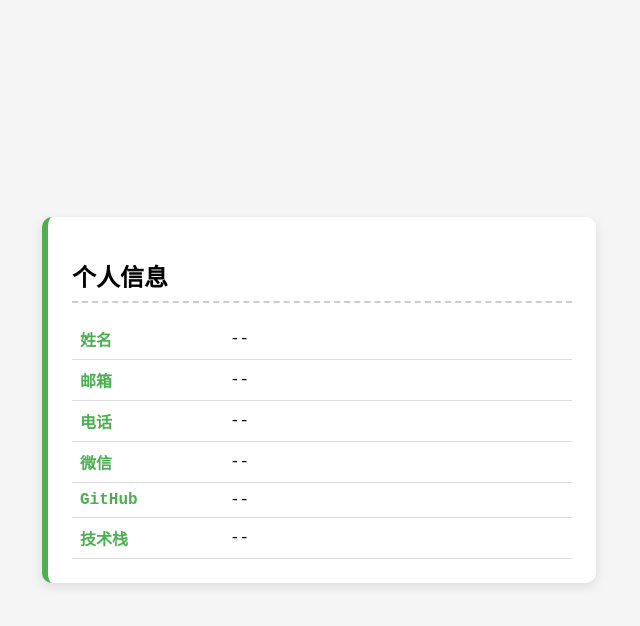
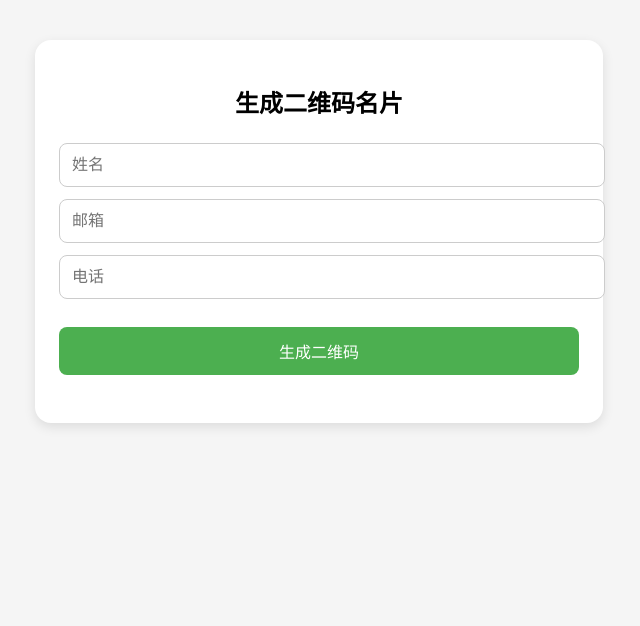
Before and after one commit to badboy-jy/personCard, a plain HTML site: page index.html in a window 1280 px wide. Shown: the whole page, without its empty margins (321-961 px from the left). Drawn offline with Linux system fonts and the light colour scheme.

Commit message:
Update index.html

```diff
--- a/index.html
+++ b/index.html
@@ -3,33 +3,76 @@
 <head>
   <meta charset="UTF-8" />
   <meta name="viewport" content="width=device-width, initial-scale=1.0"/>
-  <title>动态个人信息表</title>
+  <title>个人信息卡片</title>
+  <script src="https://cdn.jsdelivr.net/npm/qrcodejs@1.0.0/qrcode.min.js"></script>
   <style>
     body {
       background-color: #f5f5f5;
       font-family: "Courier New", Courier, monospace;
+      margin: 0;
+      padding: 40px 20px;
       display: flex;
       justify-content: center;
-      align-items: center;
-      height: 100vh;
-      margin: 0;
+      align-items: flex-start;
+      min-height: 100vh;
+    }
+
+    .card, .generator {
+      background: white;
+      padding: 24px;
+      border-radius: 16px;
+      max-width: 520px;
+      width: 100%;
+      box-shadow: 0 4px 12px rgba(0,0,0,0.1);
     }
 
     .card {
-      background-color: #fff;
-      border-radius: 10px;
-      padding: 24px;
-      box-shadow: 0 4px 12px rgba(0,0,0,0.1);
-      max-width: 500px;
-      width: 95%;
       border-left: 6px solid #4CAF50;
     }
 
-    .card h1 {
-      font-size: 24px;
-      margin-bottom: 16px;
-      border-bottom: 2px dashed #ccc;
-      padding-bottom: 8px;
+    h2, h1 {
+      text-align: center;
+      margin-bottom: 24px;
+    }
+
+    .form-group {
+      margin: 12px 0;
+    }
+
+    input {
+      width: 100%;
+      padding: 12px;
+      font-size: 16px;
+      border: 1px solid #ccc;
+      border-radius: 8px;
+    }
+
+    button {
+      width: 100%;
+      margin-top: 16px;
+      padding: 12px;
+      font-size: 16px;
+      background-color: #4CAF50;
+      color: white;
+      border: none;
+      border-radius: 8px;
+      cursor: pointer;
+    }
+
+    #qrcode {
+      margin-top: 24px;
+      display: flex;
+      justify-content: center;
+    }
+
+    #download-link {
+      display: none;
+      margin-top: 12px;
+      text-align: center;
+      font-size: 14px;
+      color: #007acc;
+      text-decoration: underline;
+      cursor: pointer;
     }
 
     table {
@@ -74,44 +117,94 @@
   </style>
 </head>
 <body>
-  <div class="card">
+
+  <!-- 二维码生成页 -->
+  <div id="generator" class="generator" style="display: none;">
+    <h2>生成二维码名片</h2>
+    <div class="form-group"><input type="text" id="name" placeholder="姓名"></div>
+    <div class="form-group"><input type="text" id="email" placeholder="邮箱"></div>
+    <div class="form-group"><input type="text" id="phone" placeholder="电话"></div>
+    <button onclick="generateQRCode()">生成二维码</button>
+    <div id="qrcode"></div>
+    <a id="download-link" download="qrcode.png">📥 下载二维码</a>
+  </div>
+
+  <!-- 信息展示卡片页 -->
+  <div id="card" class="card" style="display: none;">
     <h1>个人信息</h1>
     <table>
-      <tr><th>姓名</th><td id="name">--</td></tr>
-      <tr><th>邮箱</th><td id="email">--</td></tr>
-      <tr><th>电话</th><td id="phone">--</td></tr>
-      <tr><th>微信</th><td id="wechat">--</td></tr>
-      <tr><th>GitHub</th><td id="github">--</td></tr>
-      <tr><th>技术栈</th><td id="stack">--</td></tr>
+      <tr><th>姓名</th><td id="v_name">--</td></tr>
+      <tr><th>邮箱</th><td id="v_email">--</td></tr>
+      <tr><th>电话</th><td id="v_phone">--</td></tr>
+      <tr><th>微信</th><td id="v_wechat">--</td></tr>
+      <tr><th>GitHub</th><td id="v_github">--</td></tr>
+      <tr><th>技术栈</th><td id="v_stack">--</td></tr>
     </table>
   </div>
 
   <script>
-    function getQueryParams() {
-      const params = new URLSearchParams(window.location.search);
-      return {
-        name: params.get("name") || "--",
-        email: params.get("email") || "--",
-        phone: params.get("phone") || "--",
-        wechat: params.get("wechat") || "--",
-        github: params.get("github") || "--",
-        stack: params.get("stack") || "--"
-      };
+    const BASE_URL = "https://yourdomain.com"; // 修改为你的域名地址
+
+    const query = new URLSearchParams(window.location.search);
+    const hasParams = query.get("name") || query.get("phone");
+
+    if (hasParams) {
+      document.getElementById("card").style.display = "block";
+      fillInfoFromParams();
+    } else {
+      document.getElementById("generator").style.display = "block";
     }
 
-    function fillInfo() {
-      const info = getQueryParams();
-      document.getElementById("name").innerText = info.name;
-      document.getElementById("email").innerText = info.email;
-      document.getElementById("phone").innerText = info.phone;
-      document.getElementById("wechat").innerText = info.wechat;
-      document.getElementById("github").innerHTML = info.github.startsWith('http')
-        ? `<a href="${info.github}" target="_blank">${info.github}</a>`
-        : info.github;
-      document.getElementById("stack").innerText = info.stack;
+    function fillInfoFromParams() {
+      const get = key => decodeURIComponent(query.get(key) || "--");
+      const setHTML = (id, val) => document.getElementById(id).innerHTML = val;
+      const setText = (id, val) => document.getElementById(id).innerText = val;
+
+      setText("v_name", get("name"));
+      setText("v_email", get("email"));
+      setText("v_phone", get("phone"));
+      setText("v_wechat", get("wechat"));
+      setText("v_stack", get("stack"));
+
+      const github = get("github");
+      if (github.startsWith("http")) {
+        setHTML("v_github", `<a href="${github}" target="_blank">${github}</a>`);
+      } else {
+        setText("v_github", github);
+      }
     }
 
-    fillInfo();
+    function generateQRCode() {
+      const getVal = id => encodeURIComponent(document.getElementById(id).value.trim());
+      const name = getVal("name");
+      const email = getVal("email");
+      const phone = getVal("phone");
+
+      if (!name || !phone) {
+        alert("请填写姓名和电话");
+        return;
+      }
+
+      const fullUrl = `${BASE_URL}?name=${name}&email=${email}&phone=${phone}`;
+      document.getElementById("qrcode").innerHTML = "";
+
+      const qr = new QRCode(document.getElementById("qrcode"), {
+        text: fullUrl,
+        width: 220,
+        height: 220
+      });
+
+      setTimeout(() => {
+        const img = document.querySelector("#qrcode img") || document.querySelector("#qrcode canvas");
+        if (img?.src) {
+          document.getElementById("download-link").href = img.src;
+          document.getElementById("download-link").style.display = "block";
+        } else if (img?.toDataURL) {
+          document.getElementById("download-link").href = img.toDataURL("image/png");
+          document.getElementById("download-link").style.display = "block";
+        }
+      }, 300);
+    }
   </script>
 </body>
 </html>
```
